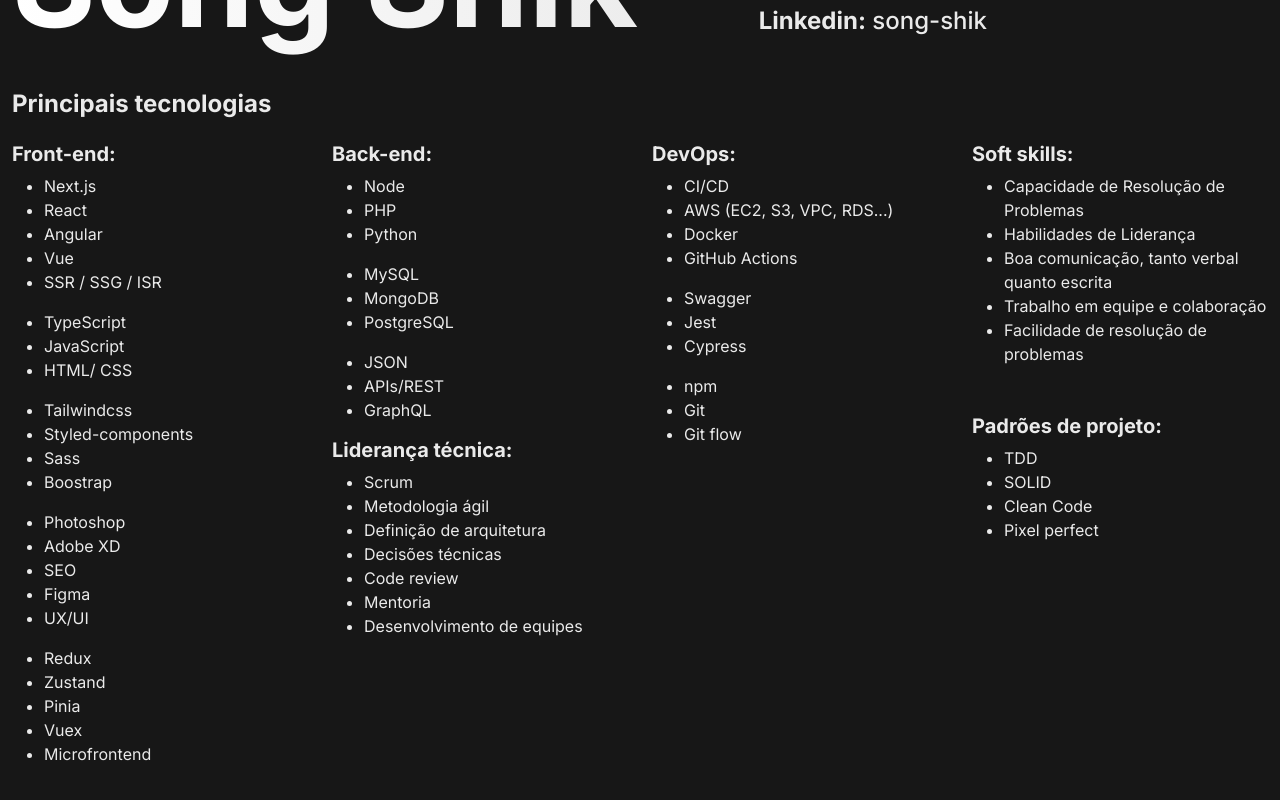
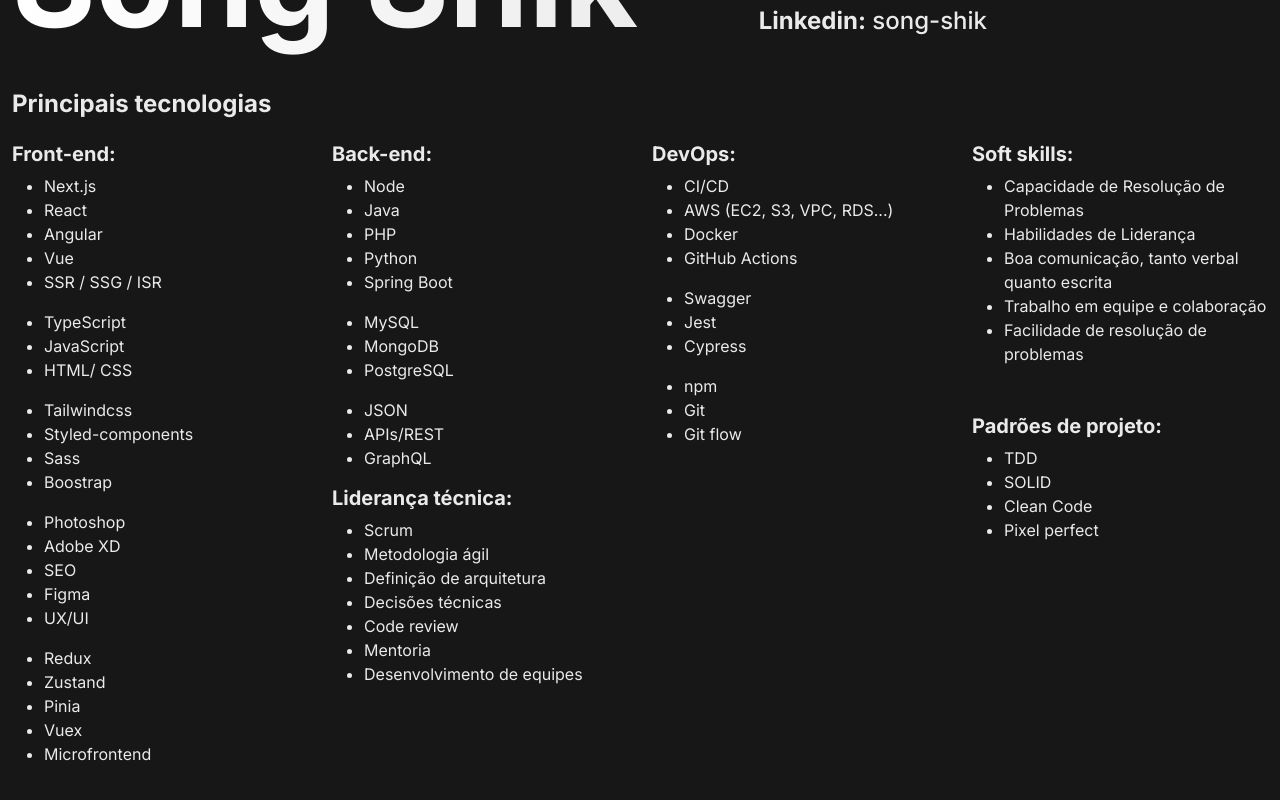
Before and after one commit to SongShik/portifolio, a Next.js app: page / in a window 1280 px wide. Shown: the part 6275-7075 px from the top of the page. Built offline with nearby package versions, Linux system fonts and the light colour scheme.

Commit message:
Add Java and Spring Boot to footer component

```diff
--- a/src/components/footer.tsx
+++ b/src/components/footer.tsx
@@ -58,8 +58,10 @@
                         <h5 className="color-primary mt-3"><strong>Back-end:</strong></h5>
                         <ul>
                             <li className="color-primary">Node</li>
+                            <li className="color-primary">Java</li>
                             <li className="color-primary">PHP</li>
                             <li className="color-primary">Python</li>
+                            <li className="color-primary">Spring Boot</li>
 
                             <li className="color-primary mt-3">MySQL</li>
                             <li className="color-primary">MongoDB</li>
```
